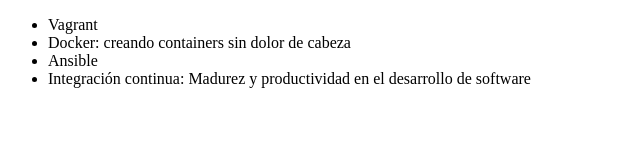
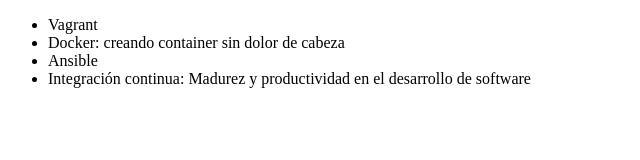
Before and after one commit to yisireth95/alura-git, a plain HTML site: page index.html in a window 1280 px wide. Shown: the full height of the page, 0-640 px from the left. Drawn offline with Linux system fonts and the light colour scheme.

Commit message:
corrigiendo el mombre del curso Doker container

```diff
--- a/index.html
+++ b/index.html
@@ -7,7 +7,7 @@
 <body>
      <ul>
          <li> Vagrant </li>
-         <li> Docker: creando containers sin dolor de cabeza </li>
+         <li> Docker: creando container sin dolor de cabeza </li>
          <li> Ansible </li>
          <li> Integración continua: Madurez y productividad en el desarrollo de software</li>
      </ul>
```
